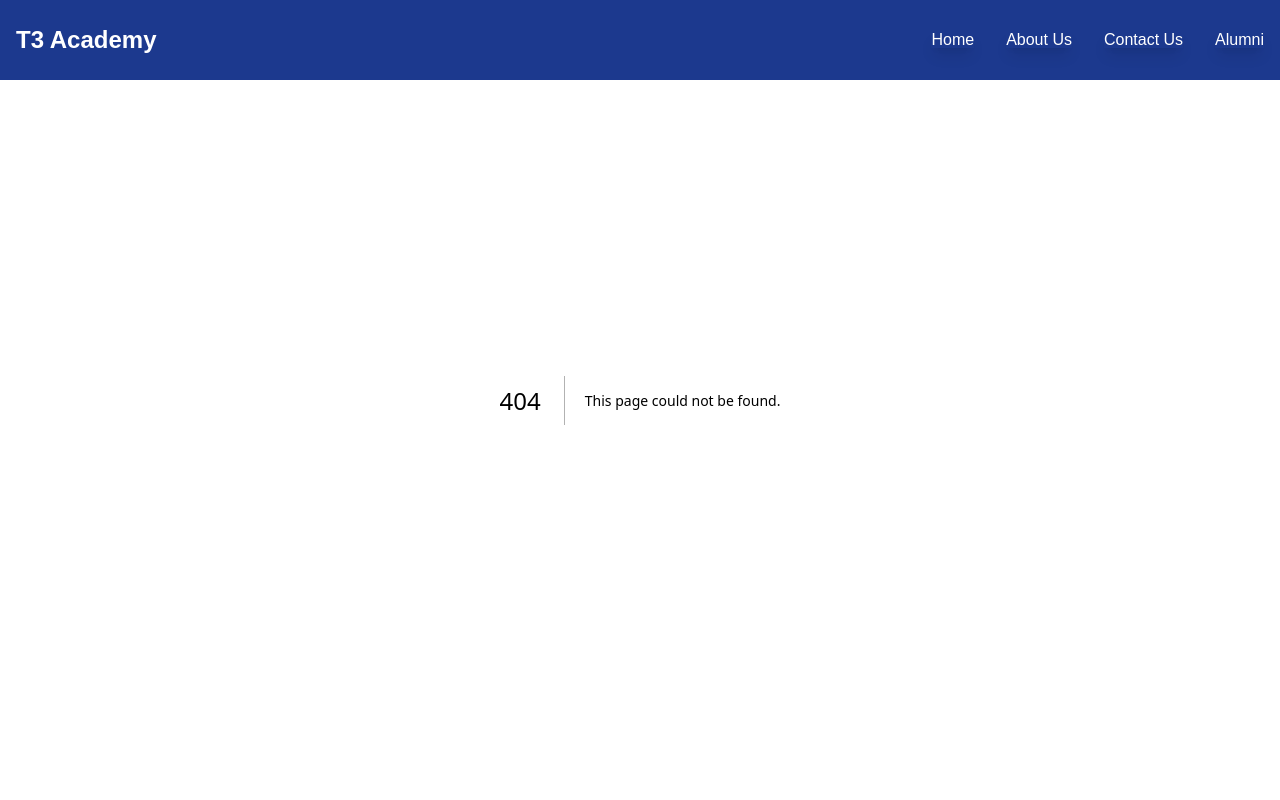
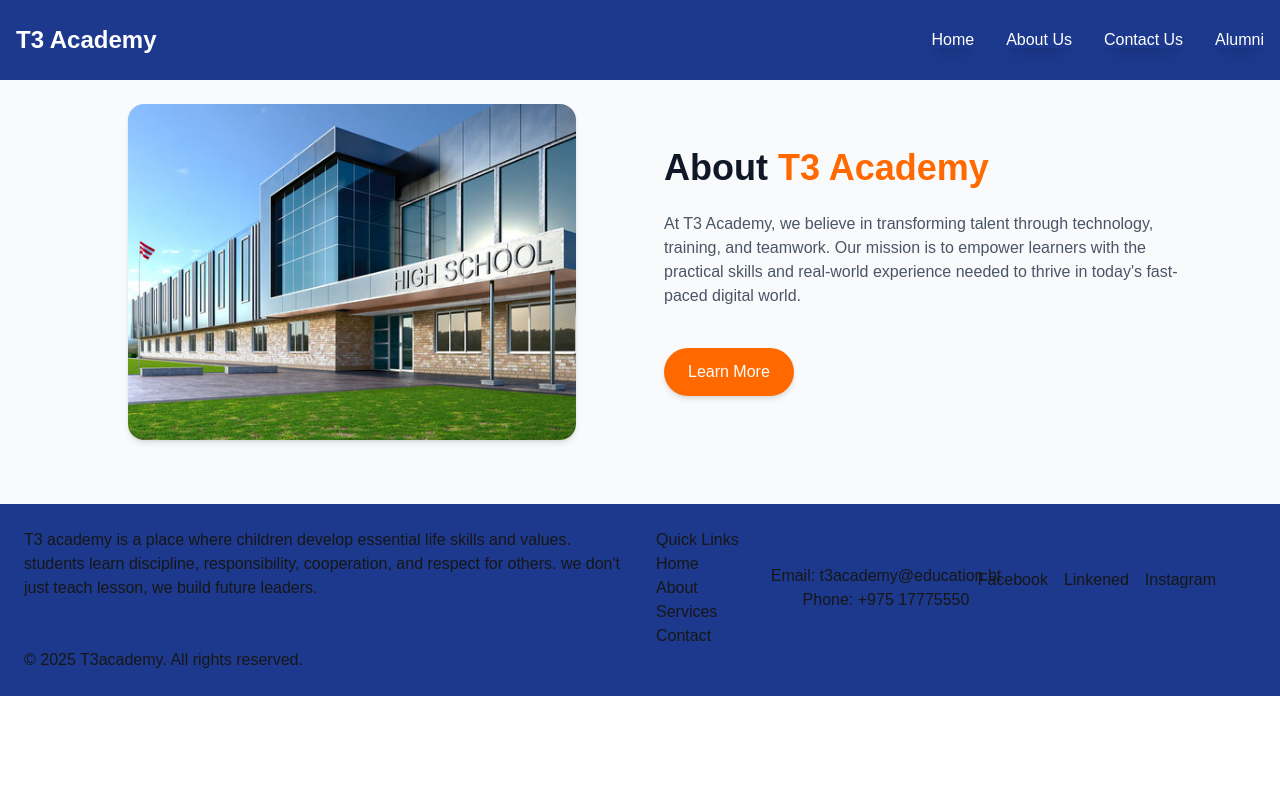
Before and after one commit to Ashish599-bot/school_website, a Next.js app: page /about_us in a window 1280 px wide. Before the commit this address had no page. Shown: the top 800 px of the page. Built offline with nearby package versions, Linux system fonts and the light colour scheme.

Commit message:
adding about us page

```diff
--- /dev/null
+++ b/app/about_us/page.tsx
@@ -0,0 +1,48 @@
+"use client";
+
+import { useState } from "react";
+
+export default function Home() {
+  const [showMore, setShowMore] = useState(false);
+  return (
+    <section className="bg-gray-50 py-16 mt-10">
+      <div className="max-w-6xl mx-auto px-6 grid md:grid-cols-2 gap-12 items-center">
+        <div className="flex justify-center">
+          <img
+            src="school_image.jpg"
+            alt="T3 Academy team"
+            className="rounded-2xl shadow-md w-full max-w-md"
+          />
+        </div>
+
+        <div>
+          <h2 className="text-4xl font-bold text-gray-900 mb-6">
+            About <span className="text-orange-500">T3 Academy</span>
+          </h2>
+          <p className="text-gray-600 mb-6">
+            At T3 Academy, we believe in transforming talent through technology,
+            training, and teamwork. Our mission is to empower learners with the
+            practical skills and real-world experience needed to thrive in
+            today's fast-paced digital world.
+          </p>
+          {showMore && (
+            <div className="text-gray-600 mt-4 animate-fadeIn">
+              <p>
+                We offer a range of programs and workshops focused on
+                innovation, collaboration, and career growth. Whether you're
+                just getting started or advancing your career, our mentors and
+                community are here to help you reach your full potential.
+              </p>
+            </div>
+          )}
+          <button
+            onClick={() => setShowMore(!showMore)}
+            className="bg-orange-500 text-white px-6 py-3 rounded-full shadow-md hover:opacity-90 cursor-pointer mt-4"
+          >
+            {showMore ? "show less" : "Learn More"}
+          </button>
+        </div>
+      </div>
+    </section>
+  );
+}
--- a/app/components/Navbar.tsx
+++ b/app/components/Navbar.tsx
@@ -9,7 +9,10 @@ export function Navbar() {
           </a>
         </li>
         <li>
-          <a className="hover:text-gray-400 cursor-pointer shadow-lg text-white">
+          <a
+            href="/about_us"
+            className="hover:text-gray-400 cursor-pointer shadow-lg text-white"
+          >
             About Us
           </a>
         </li>
--- a/app/page.tsx
+++ /dev/null
@@ -1,9 +0,0 @@
-
-
-export default function Home() {
-  return (
-    <main className="bg-white min-h-screen">
-
-    </main>
-  )
-}
```
Also changed, not shown: public/school_image.jpg (added).
